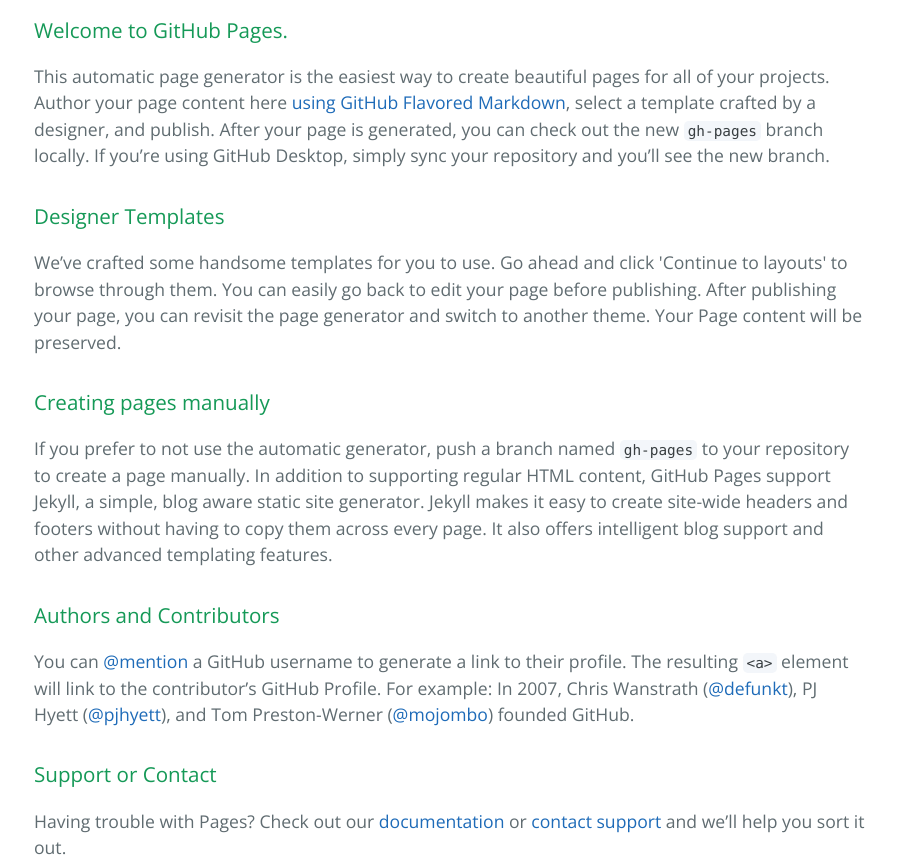
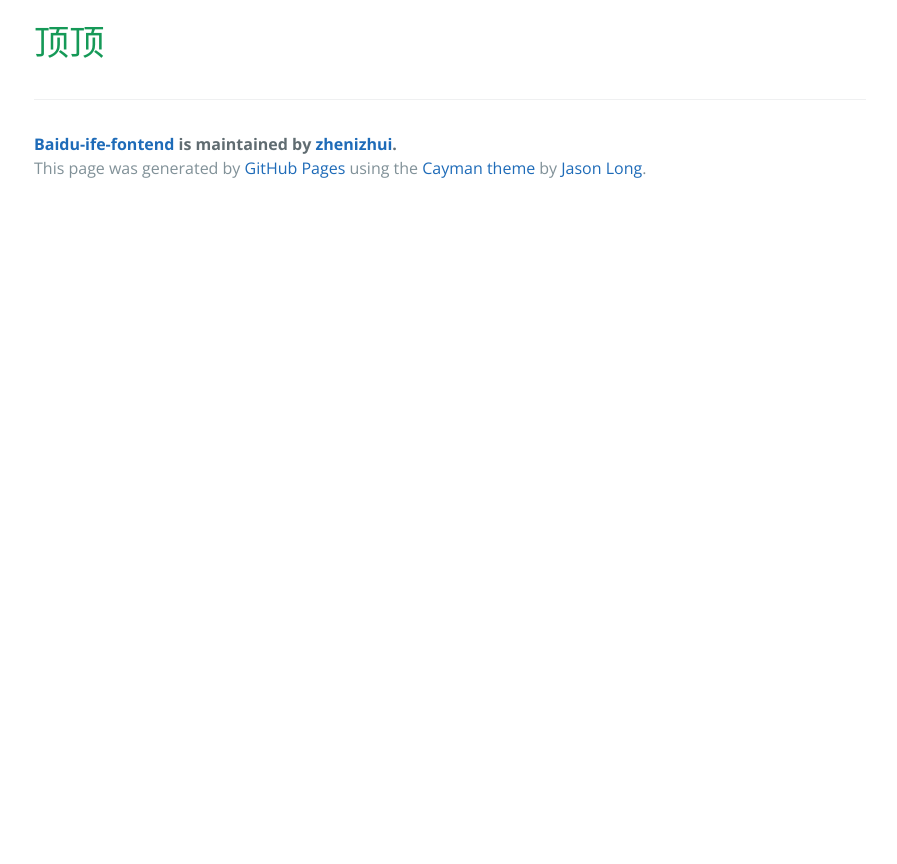
Before and after one commit to zhenizhui/Baidu-IFE-FontEnd, a plain HTML site: page index.html in a window 1280 px wide. Shown: the part 400-1264 px from the top of the page, without its empty margins (190-1087 px from the left). After the commit the page ends 800 px from the top, so only its background shows below. Drawn offline with nearby package versions, Linux system fonts and the light colour scheme.

```diff
--- a/index.html
+++ b/index.html
@@ -19,30 +19,8 @@
     </section>
 
     <section class="main-content">
-      <h3>
-<a id="welcome-to-github-pages" class="anchor" href="#welcome-to-github-pages" aria-hidden="true"><span aria-hidden="true" class="octicon octicon-link"></span></a>Welcome to GitHub Pages.</h3>
-
-<p>This automatic page generator is the easiest way to create beautiful pages for all of your projects. Author your page content here <a href="https://guides.github.com/features/mastering-markdown/">using GitHub Flavored Markdown</a>, select a template crafted by a designer, and publish. After your page is generated, you can check out the new <code>gh-pages</code> branch locally. If you’re using GitHub Desktop, simply sync your repository and you’ll see the new branch.</p>
-
-<h3>
-<a id="designer-templates" class="anchor" href="#designer-templates" aria-hidden="true"><span aria-hidden="true" class="octicon octicon-link"></span></a>Designer Templates</h3>
-
-<p>We’ve crafted some handsome templates for you to use. Go ahead and click 'Continue to layouts' to browse through them. You can easily go back to edit your page before publishing. After publishing your page, you can revisit the page generator and switch to another theme. Your Page content will be preserved.</p>
-
-<h3>
-<a id="creating-pages-manually" class="anchor" href="#creating-pages-manually" aria-hidden="true"><span aria-hidden="true" class="octicon octicon-link"></span></a>Creating pages manually</h3>
-
-<p>If you prefer to not use the automatic generator, push a branch named <code>gh-pages</code> to your repository to create a page manually. In addition to supporting regular HTML content, GitHub Pages support Jekyll, a simple, blog aware static site generator. Jekyll makes it easy to create site-wide headers and footers without having to copy them across every page. It also offers intelligent blog support and other advanced templating features.</p>
-
-<h3>
-<a id="authors-and-contributors" class="anchor" href="#authors-and-contributors" aria-hidden="true"><span aria-hidden="true" class="octicon octicon-link"></span></a>Authors and Contributors</h3>
-
-<p>You can <a href="https://help.github.com/articles/basic-writing-and-formatting-syntax/#mentioning-users-and-teams" class="user-mention">@mention</a> a GitHub username to generate a link to their profile. The resulting <code>&lt;a&gt;</code> element will link to the contributor’s GitHub Profile. For example: In 2007, Chris Wanstrath (<a href="https://github.com/defunkt" class="user-mention">@defunkt</a>), PJ Hyett (<a href="https://github.com/pjhyett" class="user-mention">@pjhyett</a>), and Tom Preston-Werner (<a href="https://github.com/mojombo" class="user-mention">@mojombo</a>) founded GitHub.</p>
-
-<h3>
-<a id="support-or-contact" class="anchor" href="#support-or-contact" aria-hidden="true"><span aria-hidden="true" class="octicon octicon-link"></span></a>Support or Contact</h3>
-
-<p>Having trouble with Pages? Check out our <a href="https://help.github.com/pages">documentation</a> or <a href="https://github.com/contact">contact support</a> and we’ll help you sort it out.</p>
+      <h1>
+<a id="顶顶" class="anchor" href="#%E9%A1%B6%E9%A1%B6" aria-hidden="true"><span aria-hidden="true" class="octicon octicon-link"></span></a>顶顶</h1>
 
       <footer class="site-footer">
         <span class="site-footer-owner"><a href="https://github.com/zhenizhui/Baidu-IFE-FontEnd">Baidu-ife-fontend</a> is maintained by <a href="https://github.com/zhenizhui">zhenizhui</a>.</span>
```
Also changed, not shown: params.json (+1 -1 lines).
